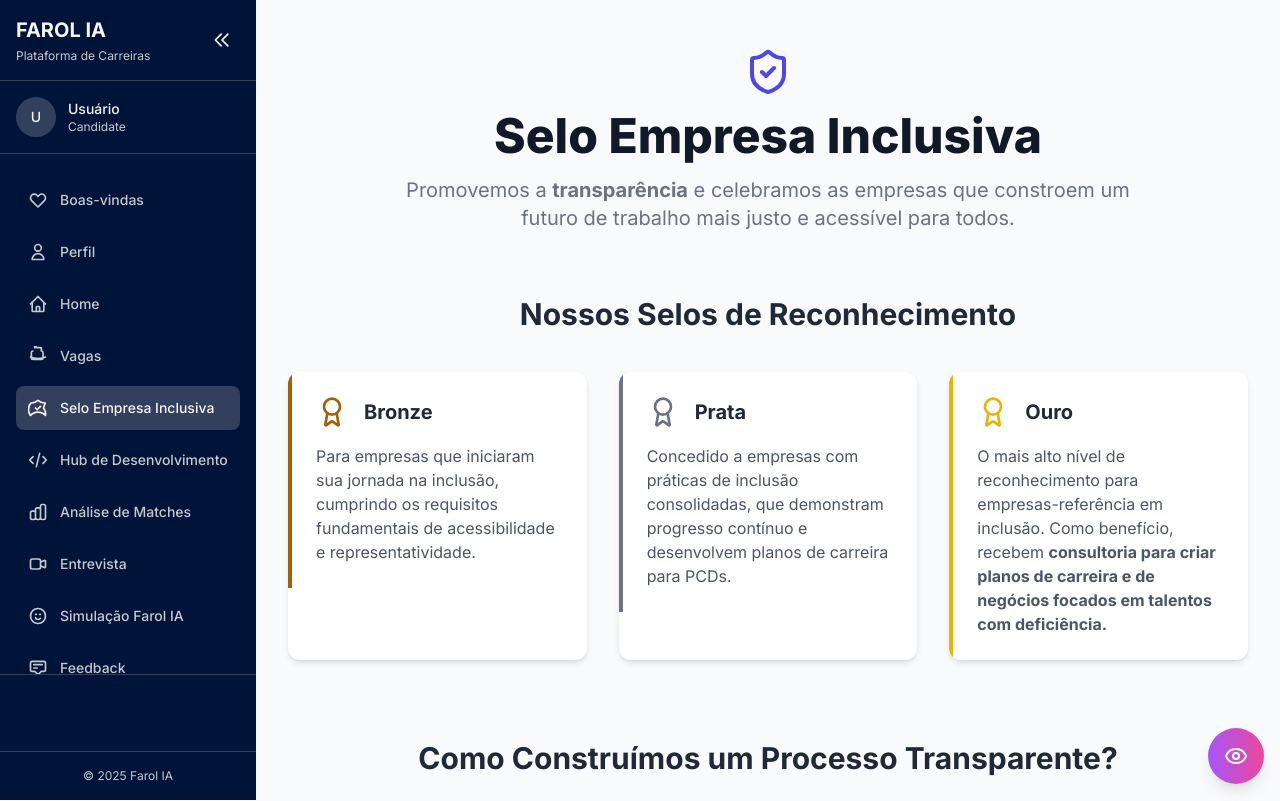
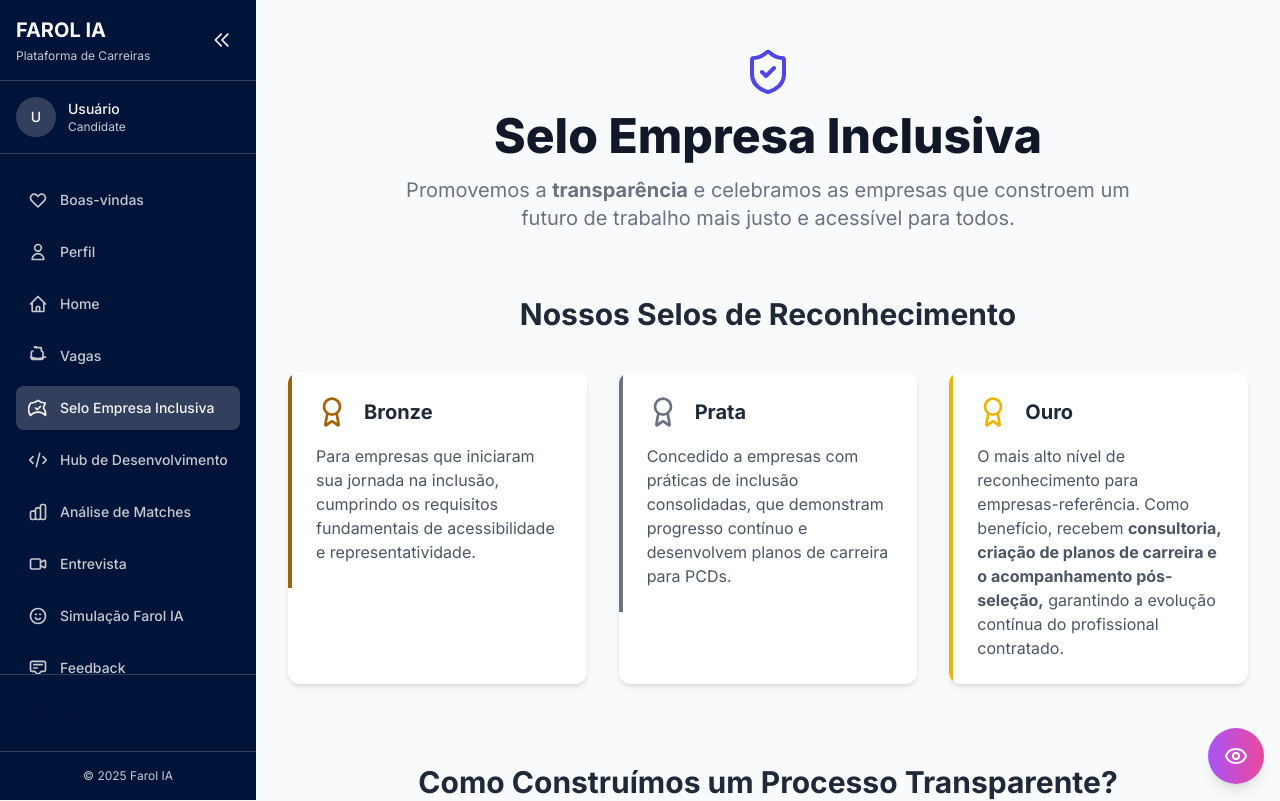
Before and after one commit to ericlmello/farol_v2_2, a Next.js app in the folder frontend/: page /inclusive-company-seal in a window 1280 px wide. Shown: the top 801 px of the page. Built offline with nearby package versions, Linux system fonts and the light colour scheme; no server answers.

Commit message:
Update page.tsx

```diff
--- a/frontend/src/app/(app)/inclusive-company-seal/page.tsx
+++ b/frontend/src/app/(app)/inclusive-company-seal/page.tsx
@@ -209,7 +209,7 @@ export default function InclusiveCompanySealPage() {
                 <SealLevelCard
                     icon={<Award className="h-8 w-8 text-yellow-500" />}
                     title="Ouro"
-                    description={<>O mais alto nível de reconhecimento para empresas-referência em inclusão. Como benefício, recebem <strong>consultoria para criar planos de carreira e de negócios focados em talentos com deficiência.</strong></>}
+                    description={<>O mais alto nível de reconhecimento para empresas-referência. Como benefício, recebem <strong>consultoria, criação de planos de carreira e o acompanhamento pós-seleção,</strong> garantindo a evolução contínua do profissional contratado.</>}
                     color="border-yellow-500"
                 />
             </div>
```
